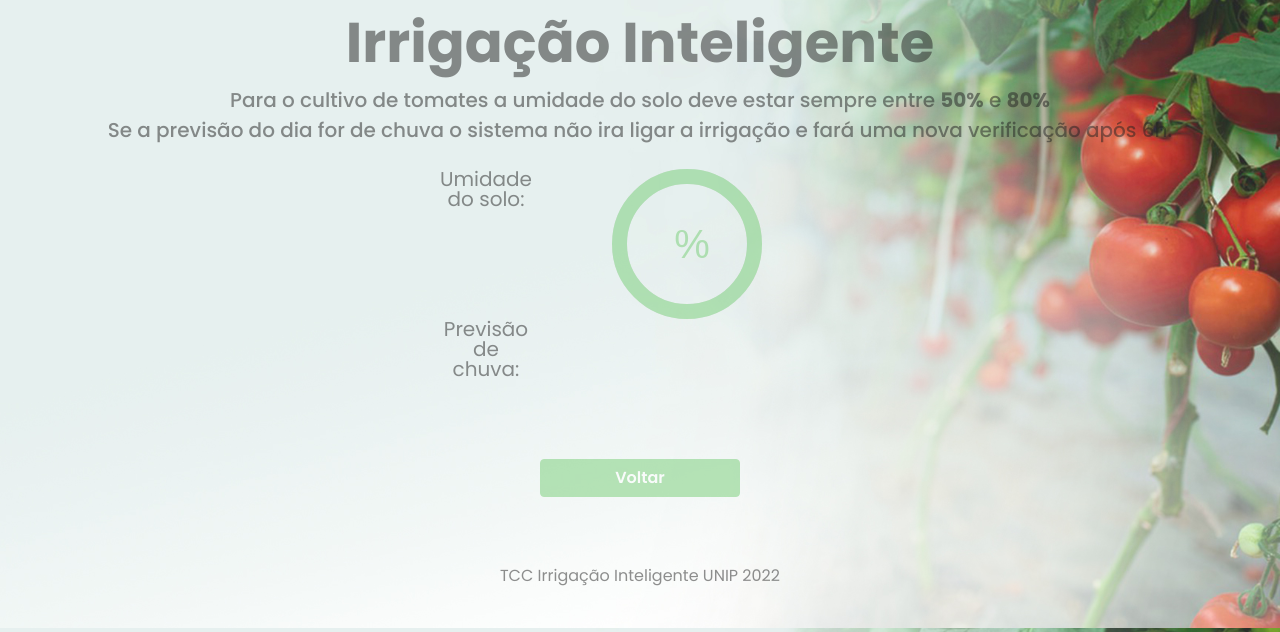
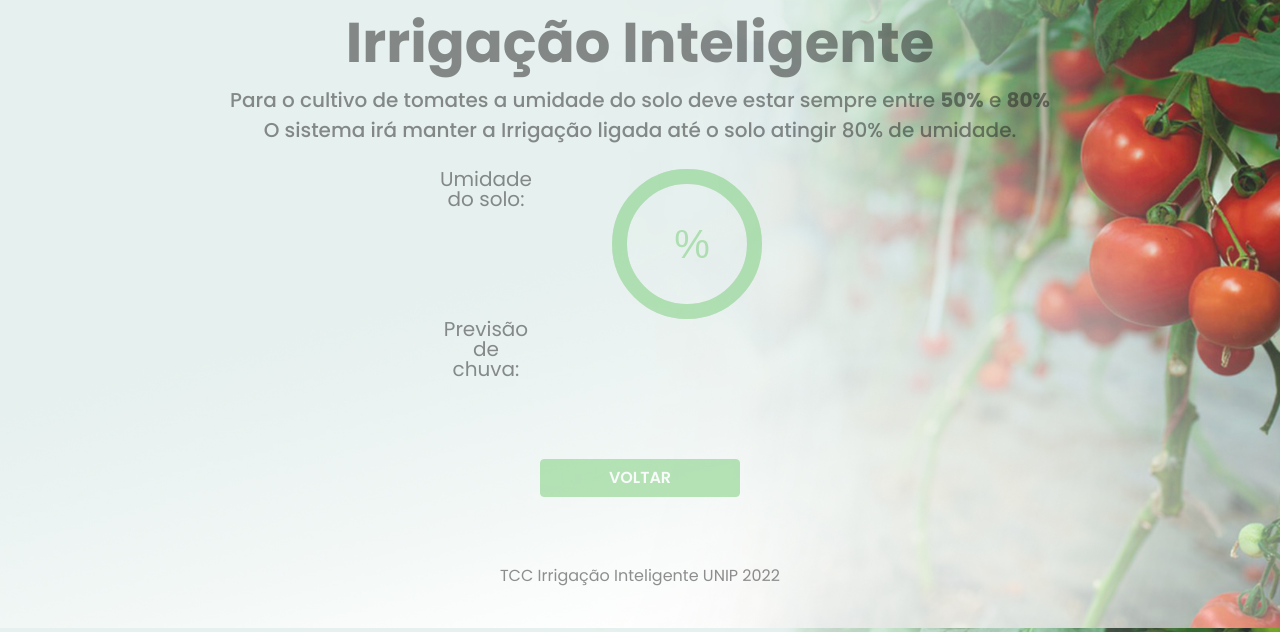
Before and after one commit to brunomedeiros95/tcc, a Flask app: template Programação/Aplicação Web/servidorweb/templates/inteligente.html in a window 1280 px wide. Shown: the part 172-804 px from the top of the page. Run offline with Flask 2, Linux system fonts and the light colour scheme; the template is opened without the code that fills it, so the values that code supplies are empty.

Commit message:
Atualizações finais 1.9.3

```diff
--- a/Programação/Aplicação Web/servidorweb/templates/inteligente.html
+++ b/Programação/Aplicação Web/servidorweb/templates/inteligente.html
@@ -5,7 +5,7 @@
     <p class="mode--sub">
       Para o cultivo de tomates a umidade do solo deve estar sempre entre
       <b>50%</b> e <b>80%</b><br>
-      Se a previsão do dia for de chuva o sistema não ira ligar a irrigação e fará uma nova verificação após 6h.
+      O sistema irá manter a Irrigação ligada até o solo atingir 80% de umidade.
     </p>
 
     <div class="status--holder">
@@ -22,7 +22,7 @@
       ></div>
     </div>
 
-    <a class="btn btn-primary" role="button" href="/index"> Voltar </a>
+    <a class="btn btn-primary" role="button" href="/index"> VOLTAR </a>
   </div>
 </section>
 
--- a/Programação/Aplicação Web/servidorweb/templates/manual.html
+++ b/Programação/Aplicação Web/servidorweb/templates/manual.html
@@ -3,12 +3,12 @@
   <div class="container">
     <h1 class="mode--title">Irrigação Manual</h1>
     <p class="mode--sub">
-      Você também pode utilizar o modo para a irrigação de fertilizantes líquidos.
+      Você também pode utilizar esse modo para a irrigação de fertilizantes líquidos.
     </p>
 
     <div class="btns--holder">
       <a class="btn btn-primary" role="button" href="/manual/ligar"> LIGAR </a>
-      <a class="btn btn-primary" role="button" href="/manual/parar"> PARAR </a>
+      <a class="btn btn-primary" role="button" href="/manual/parar"> DESLIGAR </a>
     </div>
 
     <div class="status--holder">
@@ -22,7 +22,7 @@
       ></div>
     </div>
 
-    <a class="btn btn-primary back" role="button" href="/index"> Voltar </a>
+    <a class="btn btn-primary back" role="button" href="/index"> VOLTAR </a>
   </div>
 </section>
 
--- a/Programação/Aplicação Web/servidorweb/templates/verificacao.html
+++ b/Programação/Aplicação Web/servidorweb/templates/verificacao.html
@@ -20,7 +20,7 @@
       ></div>
     </div>
 
-    <a class="btn btn-primary" role="button" href="/index"> Voltar </a>
+    <a class="btn btn-primary" role="button" href="/index"> VOLTAR </a>
   </div>
   <script>
     setTimeout(function(){
--- a/Programação/Aplicação Web/servidorweb/templates/verificacaoirri.html
+++ b/Programação/Aplicação Web/servidorweb/templates/verificacaoirri.html
@@ -19,7 +19,7 @@
       ></div>
     </div>
 
-    <a class="btn btn-primary" role="button" href="/index"> Voltar </a>
+    <a class="btn btn-primary" role="button" href="/index"> VOLTAR </a>
   </div>
   <script>
     setTimeout(function(){
```
